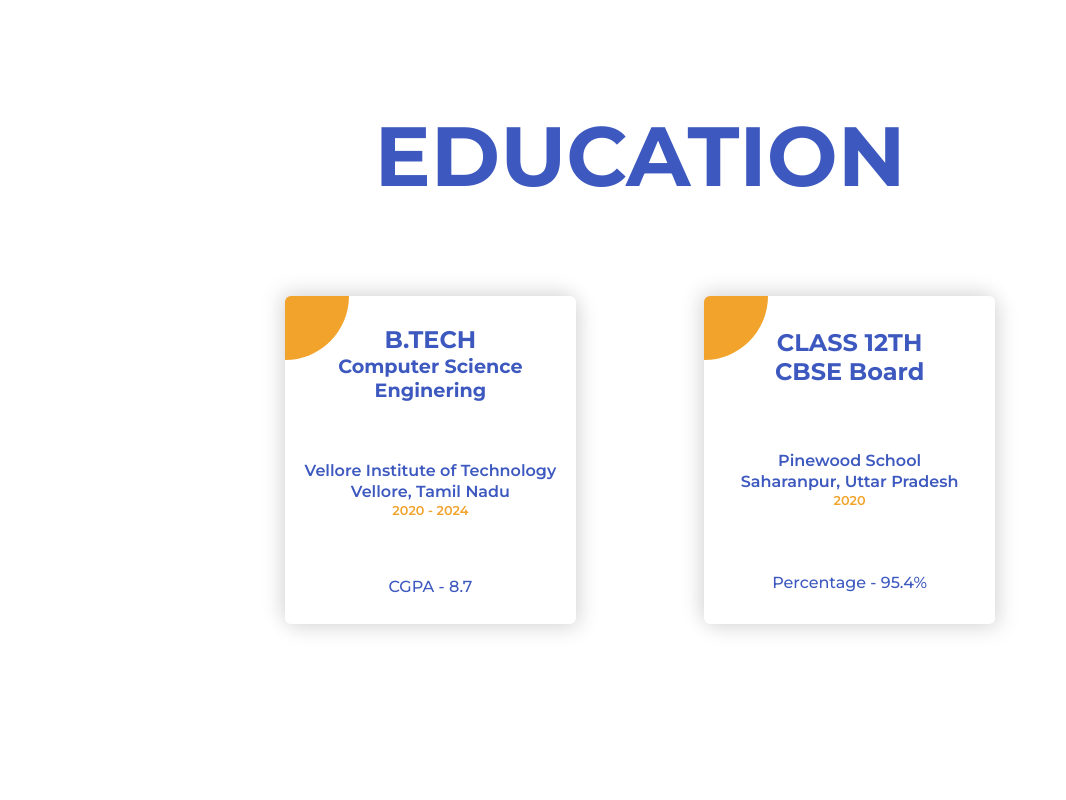
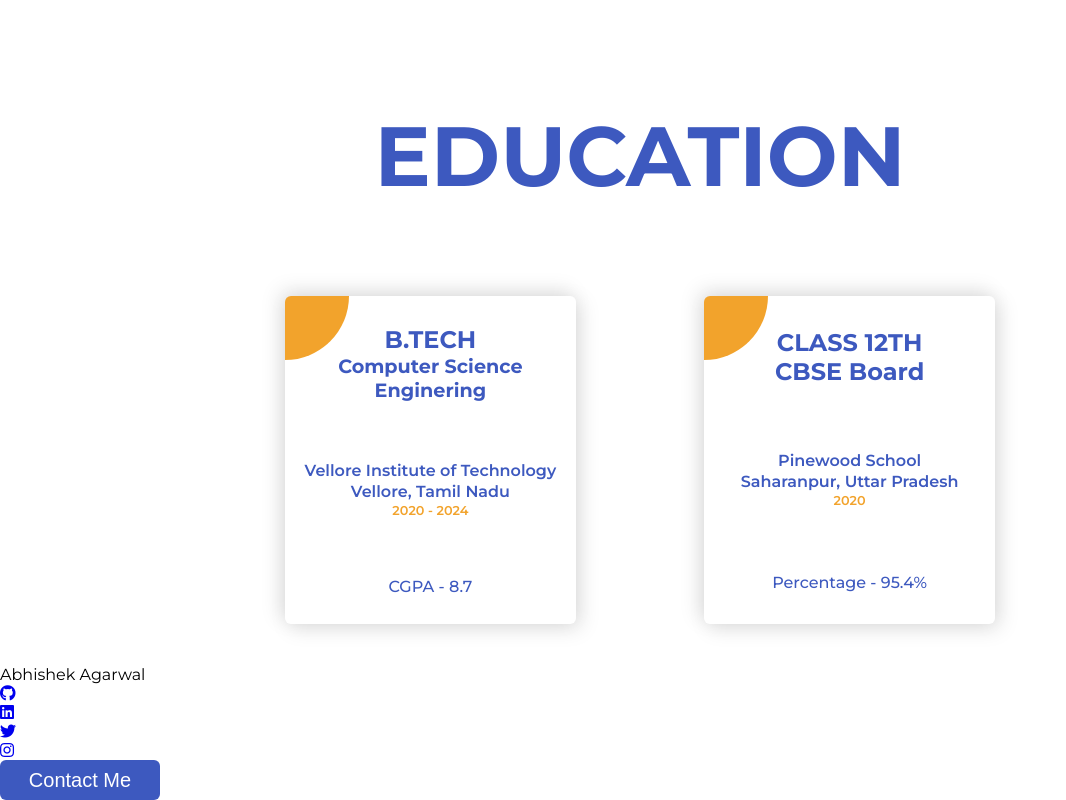
Before and after one commit to Abhii-Agarwal09/Abhishek_Agarwal_Portfolio, a plain HTML site: page index.html in a window 1280 px wide. Shown: the part 1434-2234 px from the top of the page, without its empty margins (0-1066 px from the left). Before the commit the page ends 2099 px from the top, so only its background shows below. Drawn offline with Linux system fonts and the light colour scheme; a web font is replaced by a local one.

Commit message:
footer section html added

```diff
--- a/CSS/main-styles.css
+++ b/CSS/main-styles.css
@@ -27,6 +27,10 @@ body {
     font-size: 3.5rem;
     font-weight: bold;
     color: var(--primary-color);
+}
+
+a {
+    text-decoration: none;
 }
 
 /* NAVBAR STYLING STARTS */
--- a/index.html
+++ b/index.html
@@ -143,6 +143,45 @@
         </section>
         <!-- EDUCATION SECTION ENDS -->
     </main>
+
+    <!-- FOOTER STARTS -->
+    <footer class="footer">
+        <section class="footer__left">
+            <div class="footer__heading">
+                <p>Abhishek Agarwal</p>
+            </div>
+        </section>
+        <section class="footer__middle">
+            <ul class="footer__social-list">
+                <li class="footer__link">
+                    <a href="#">
+                        <i class="fab fa-github"></i>
+                    </a>
+                </li>
+                <li class="footer__link">
+                    <a href="#">
+                        <i class="fab fa-linkedin"></i>
+                    </a>
+                </li>
+                <li class="footer__link">
+                    <a href="#">
+                        <i class="fab fa-twitter"></i>
+                    </a>
+                </li>
+                <li class="footer__link">
+                    <a href="#">
+                        <i class="fab fa-instagram"></i>
+                    </a>
+                </li>
+            </ul>
+        </section>
+        <section class="footer__right">
+            <div class="footer__contact">
+                <button class=" cta__btn cta__btn-contact">Contact Me</button>
+            </div>
+        </section>
+    </footer>
+    <!-- FOOTER ENDS -->
 </body>
 
 </html>
```
